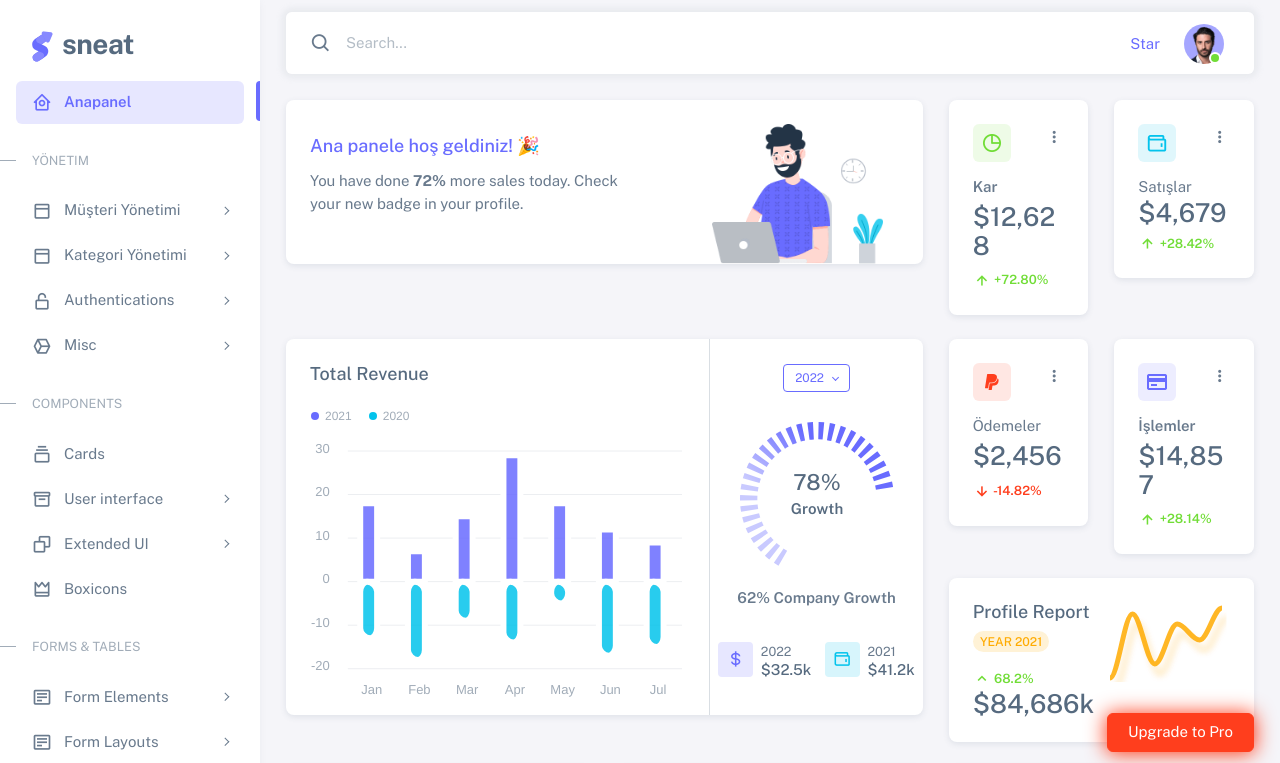
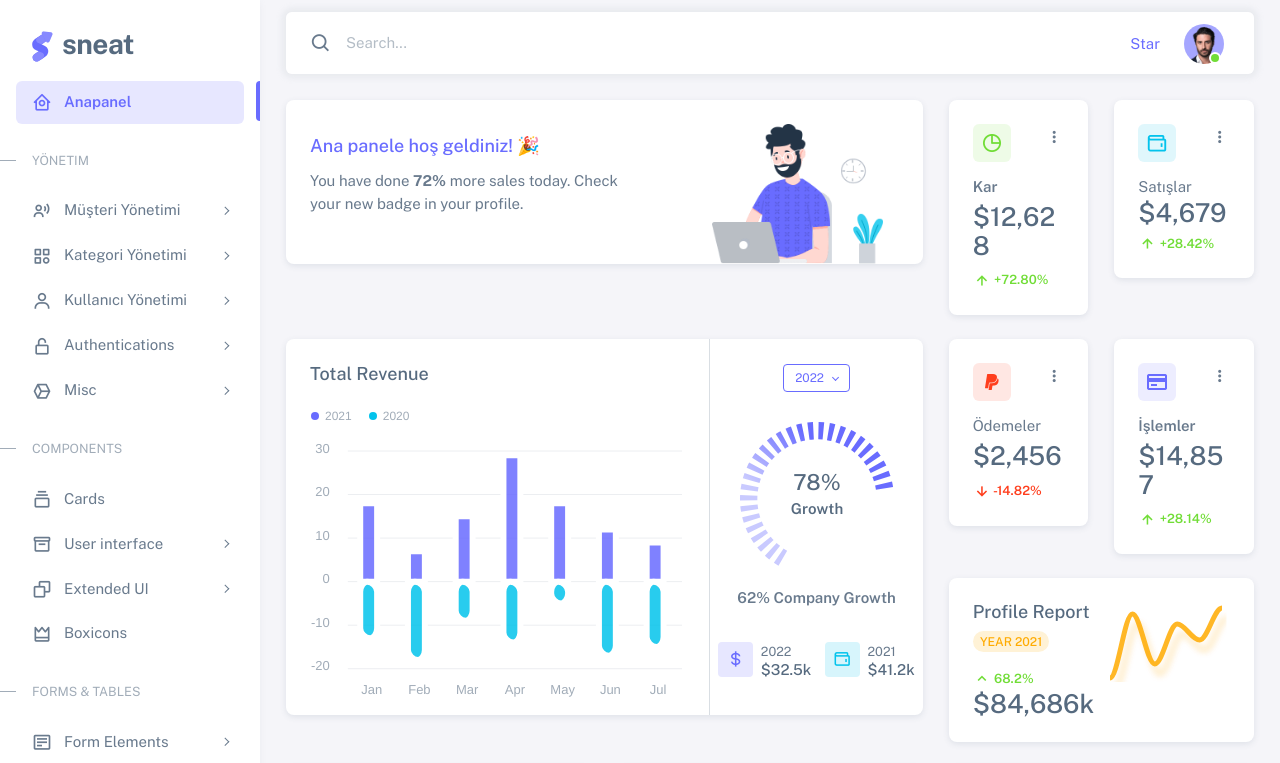
Before and after one commit to cugurel/SneatTemplate, a plain HTML site: page index.html in a window 1280 px wide. Shown: the top 763 px of the page. Drawn offline with nearby package versions, Linux system fonts and the light colour scheme.

Commit message:
menu customer, category, user

```diff
--- a/index.html
+++ b/index.html
@@ -1,17 +1,5 @@
 <!DOCTYPE html>
 
-<!-- =========================================================
-* Sneat - Bootstrap 5 HTML Admin Template - Pro | v1.0.0
-==============================================================
-
-* Product Page: https://themeselection.com/products/sneat-bootstrap-html-admin-template/
-* Created by: ThemeSelection
-* License: You must have a valid license purchased in order to legally use the theme for your project.
-* Copyright ThemeSelection (https://themeselection.com)
-
-=========================================================
- -->
-<!-- beautify ignore:start -->
 <html
   lang="en"
   class="light-style layout-menu-fixed"
@@ -152,7 +140,7 @@
             </li>
             <li class="menu-item">
               <a href="javascript:void(0);" class="menu-link menu-toggle">
-                <i class="menu-icon tf-icons bx bx-dock-top"></i>
+                <i class="menu-icon tf-icons bx bx-user-voice"></i>
                 <div data-i18n="Account Settings">Müşteri Yönetimi</div>
               </a>
               <ul class="menu-sub">
@@ -171,7 +159,7 @@
             </li>
             <li class="menu-item">
                 <a href="javascript:void(0);" class="menu-link menu-toggle">
-                  <i class="menu-icon tf-icons bx bx-dock-top"></i>
+                  <i class="menu-icon tf-icons bx bx-category"></i>
                   <div data-i18n="Account Settings">Kategori Yönetimi</div>
                 </a>
                 <ul class="menu-sub">
@@ -188,7 +176,25 @@
 
                 </ul>
               </li>
+              <li class="menu-item">
+                <a href="javascript:void(0);" class="menu-link menu-toggle">
+                  <i class="menu-icon tf-icons bx bx-user"></i>
+                  <div data-i18n="Account Settings">Kullanıcı Yönetimi</div>
+                </a>
+                <ul class="menu-sub">
+                  <li class="menu-item">
+                    <a href="pages-account-settings-account.html" class="menu-link">
+                      <div data-i18n="Account">Kullanıcı Listesi</div>
+                    </a>
+                  </li>
+                  <li class="menu-item">
+                    <a href="pages-account-settings-notifications.html" class="menu-link">
+                      <div data-i18n="Notifications">Kullanıcı Ekle</div>
+                    </a>
+                  </li>
 
+                </ul>
+              </li>
             <li class="menu-item">
               <a href="javascript:void(0);" class="menu-link menu-toggle">
                 <i class="menu-icon tf-icons bx bx-lock-open-alt"></i>
@@ -1132,19 +1138,7 @@
       <!-- Overlay -->
       <div class="layout-overlay layout-menu-toggle"></div>
     </div>
-    <!-- / Layout wrapper -->
 
-    <div class="buy-now">
-      <a
-        href="https://themeselection.com/products/sneat-bootstrap-html-admin-template/"
-        target="_blank"
-        class="btn btn-danger btn-buy-now"
-        >Upgrade to Pro</a
-      >
-    </div>
-
-    <!-- Core JS -->
-    <!-- build:js assets/vendor/js/core.js -->
     <script src="assets/vendor/libs/jquery/jquery.js"></script>
     <script src="assets/vendor/libs/popper/popper.js"></script>
     <script src="assets/vendor/js/bootstrap.js"></script>
```
